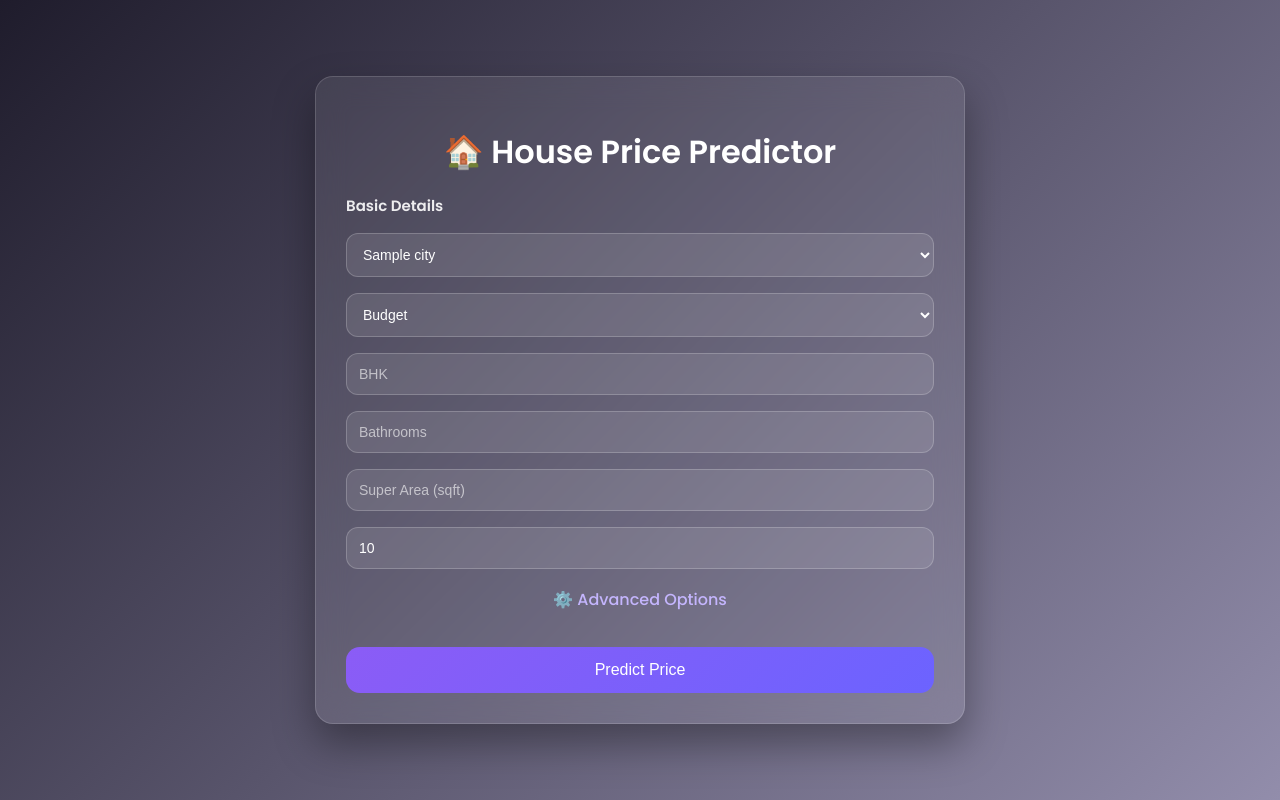
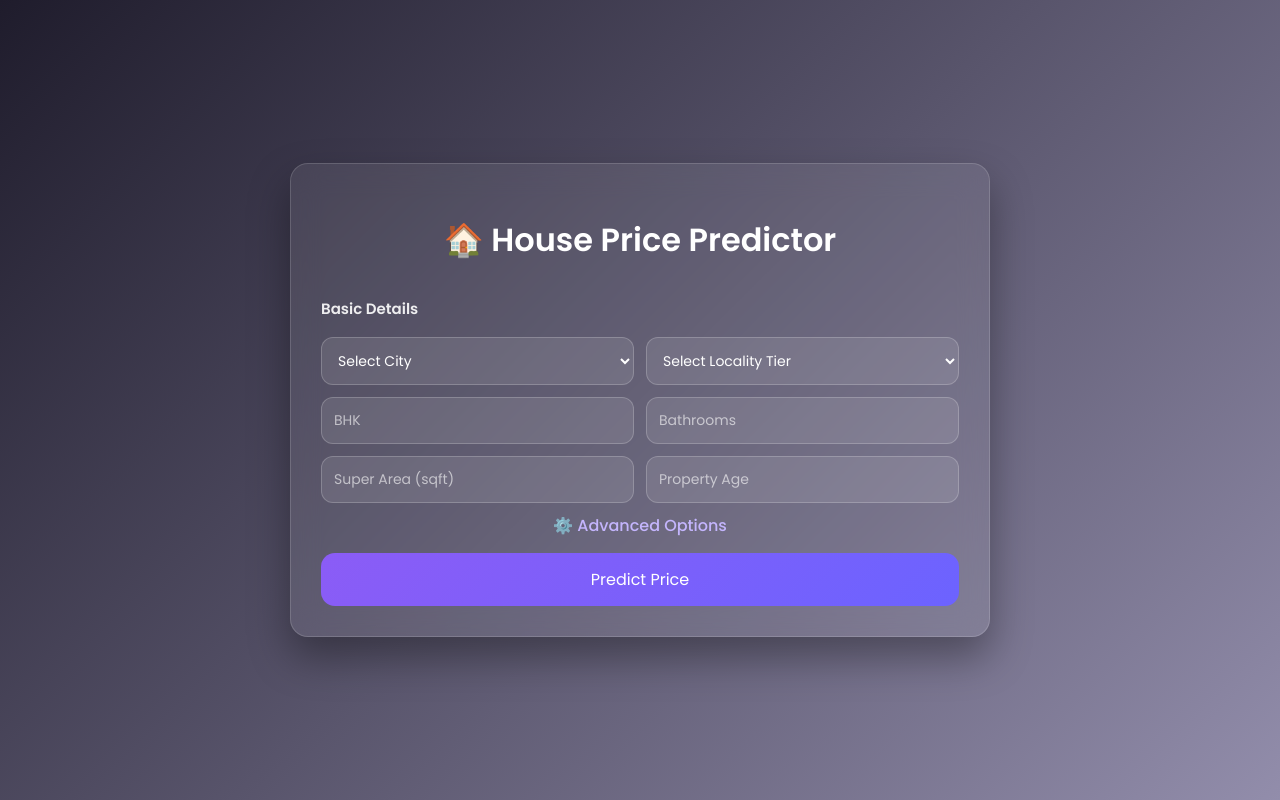
Before and after one commit to JV-Vigneesh/House-Price-Prediction-Model, a Flask app: template templates/index.html in a window 1280 px wide. Run offline with Flask 3, Linux system fonts and the light colour scheme; the template is opened without the code that fills it: most values are stand-ins (such as "Sample title", 1, 10 or a date in 2020); parts of the project's set-up code (start-up, migrations or seed data) failed here and were passed over.

Commit message:
- Improve Training Code - Add experiment results CSV, model files - Update HTML styles for improved layout and functionality

```diff
--- a/templates/index.html
+++ b/templates/index.html
@@ -25,10 +25,10 @@
             justify-content: center;
         }
 
-        /* 🔥 Glassmorphism Card */
+        /* Container */
         .container {
-            width: 650px;
-            max-width: 90%;
+            width: 700px;
+            max-width: 92%;
             padding: 30px;
             border-radius: 18px;
             backdrop-filter: blur(15px);
@@ -38,30 +38,31 @@
             color: #fff;
         }
 
-        /* Title */
         h1 {
             text-align: center;
             margin-bottom: 15px;
             font-weight: 600;
         }
 
-        /* Sections */
+        /* Grid Layout */
         .section {
+            display: grid;
+            grid-template-columns: 1fr 1fr;
+            gap: 12px;
             margin-top: 18px;
         }
 
         .section h3 {
-            margin-bottom: 8px;
+            grid-column: span 2;
+            margin-bottom: 5px;
             font-size: 15px;
             opacity: 0.9;
         }
 
-        /* Inputs */
         input,
         select {
             width: 100%;
             padding: 12px;
-            margin: 8px 0;
             border-radius: 12px;
             border: 1px solid rgba(255, 255, 255, 0.2);
             background: rgba(255, 255, 255, 0.1);
@@ -84,16 +83,24 @@
             box-shadow: 0 0 8px rgba(167, 139, 250, 0.6);
         }
 
-        /* Dropdown text fix */
-        select {
-            color: #fff;
+        input:hover,
+        select:hover {
+            border-color: #794cff;
+        }
+
+        select option {
+            color: black;
+        }
+
+        input, select, button {
+            font-family: 'Poppins', sans-serif;
         }
 
         /* Button */
         button {
             width: 100%;
             padding: 14px;
-            margin-top: 10px;
+            margin-top: 15px;
             background: linear-gradient(135deg, #8b5cf6, #6c63ff);
             color: white;
             border: none;
@@ -181,48 +184,46 @@
             <div class="section">
                 <h3>Basic Details</h3>
 
-                <select name="City">
+                <select name="City" required>
+                    <option disabled selected>Select City</option>
                     {% for city in cities %}
                     <option value="{{city}}" {% if form_data and form_data.get("City")==city %}selected{% endif %}>
-                        {{city}}</option>
+                        {{city}}
+                    </option>
                     {% endfor %}
                 </select>
 
-                <select name="Locality_Tier">
+                <select name="Locality_Tier" required>
+                    <option disabled selected>Select Locality Tier</option>
                     {% for t in ["Budget","Mid","Premium"] %}
                     <option value="{{t}}" {% if form_data and form_data.get("Locality_Tier")==t %}selected{% endif %}>
-                        {{t}}</option>
+                        {{t}}
+                    </option>
                     {% endfor %}
                 </select>
 
-                <input type="number" name="BHK" placeholder="BHK" min="1" max="10"
-                    value="{{form_data.get('BHK') if form_data else ''}}" required>
+                <input type="number" name="BHK" placeholder="BHK" min="1" max="10" required>
+                <input type="number" name="Bathrooms" placeholder="Bathrooms" min="1" max="10" required>
 
-                <input type="number" name="Bathrooms" placeholder="Bathrooms" min="1" max="10"
-                    value="{{form_data.get('Bathrooms') if form_data else ''}}" required>
+                <input type="number" name="Super_Area_sqft" placeholder="Super Area (sqft)" min="200" required>
+                <input type="number" name="Property_Age_years" placeholder="Property Age" min="0" required>
+            </div>
 
-                <input type="number" name="Super_Area_sqft" placeholder="Super Area (sqft)" min="200" max="10000"
-                    value="{{form_data.get('Super_Area_sqft') if form_data else ''}}" required>
+            <div class="toggle" onclick="toggleAdvanced(event)">⚙️ Advanced Options</div>
 
-                <input type="number" name="Property_Age_years" placeholder="Property Age" min="0" max="100"
-                    value="{{form_data.get('Property_Age_years') if form_data else ''}}" required>
+            <div id="advancedSection" class="section">
+
+                <input type="number" name="Carpet_Area_sqft" placeholder="Carpet Area">
+                <input type="number" name="Floor_No" placeholder="Floor No">
+
+                <input type="number" name="Total_Floors" placeholder="Total Floors">
+                <input type="number" name="Distance_to_Metro_km" placeholder="Distance to Metro">
+
+                <input type="number" name="Nearby_School_km" placeholder="Nearby School">
+                <input type="number" name="Nearby_Hospital_km" placeholder="Nearby Hospital">
 
             </div>
 
-            <div class="toggle" onclick="toggleAdvanced()">⚙️ Advanced Options</div>
-
-            <div id="advancedSection" class="advanced section">
-
-                <input type="number" name="Carpet_Area_sqft" placeholder="Carpet Area"
-                    value="{{form_data.get('Carpet_Area_sqft') if form_data else ''}}">
-                <input type="number" name="Floor_No" placeholder="Floor No"
-                    value="{{form_data.get('Floor_No') if form_data else ''}}">
-                <input type="number" name="Total_Floors" placeholder="Total Floors"
-                    value="{{form_data.get('Total_Floors') if form_data else ''}}">
-
-            </div>
-
-            <br>
             <button type="submit">Predict Price</button>
 
         </form>
@@ -255,13 +251,20 @@
 </body>
 
 <script>
-    function toggleAdvanced() {
-        var x = document.getElementById("advancedSection");
-        x.style.display = (x.style.display === "none") ? "block" : "none";
+
+    let advancedOpen = false;
+
+    function toggleAdvanced(e) {
+        e.stopPropagation();
+        let x = document.getElementById("advancedSection");
+
+        advancedOpen = !advancedOpen;
+        x.style.display = advancedOpen ? "grid" : "none";
     }
 
     function showLoading() {
         document.getElementById("loading").style.display = "block";
+        document.querySelector("button").disabled = true;
     }
 
     function formatIndian(num) {
@@ -292,19 +294,14 @@
             el.innerHTML = formatIndian(Math.floor(current));
         }, 20);
     }
+
     window.onload = function () {
+        let value = {{ pred_value if pred_value else 0 }};
+    if (value > 0) {
+        animatePrice(value);
+    }
+};
 
-        // Keep advanced open
-        {% if used_advanced %}
-        document.getElementById("advancedSection").style.display = "block";
-        {% endif %}
-
-        // Animate price
-        let value = {{ pred_value if pred_value else 0 }};
-        if (value > 0) {
-            animatePrice(value);
-        }
-    };
 </script>
 
 </html>
```
Also changed, not shown: other parts of templates/index.html (+15 -27 lines), experiment_results.csv (added, +9 -0 lines), actual_vs_predicted.png (added), optimizer_comparison.png (added), 2 other files.
